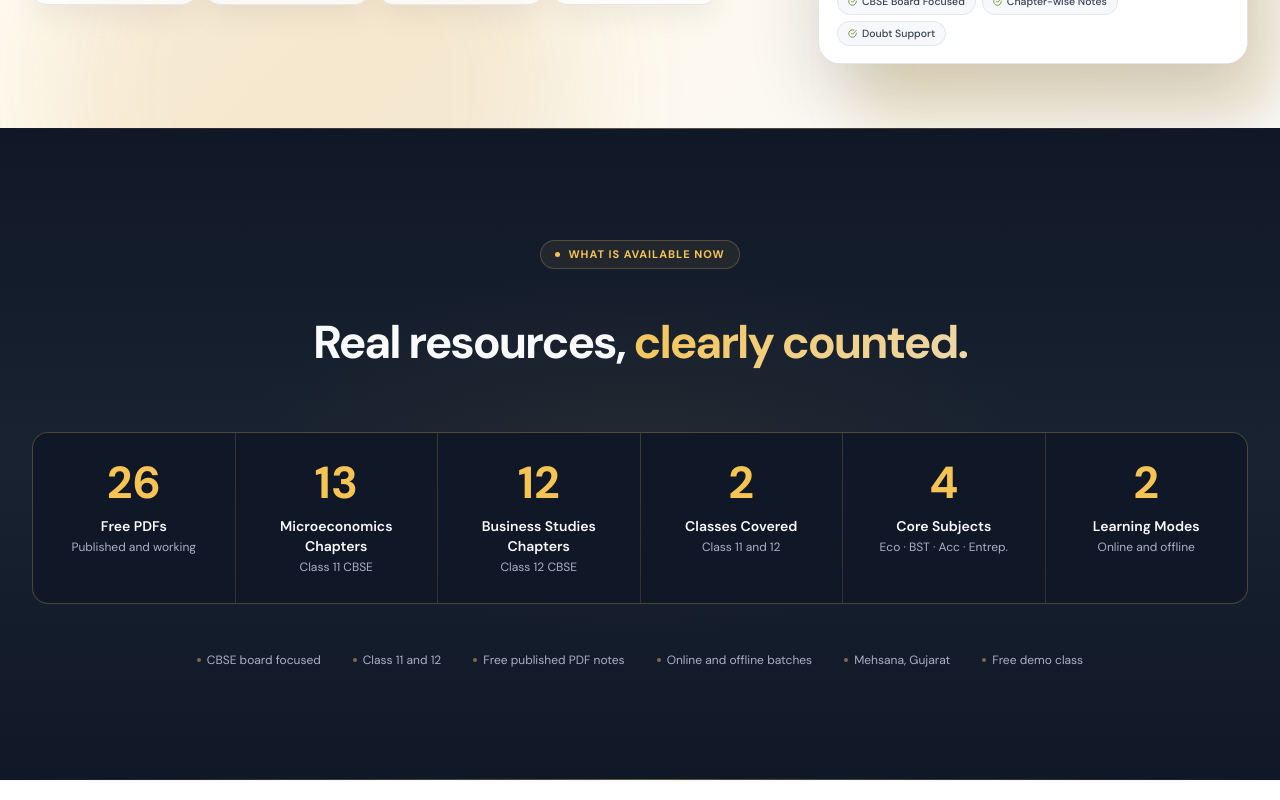
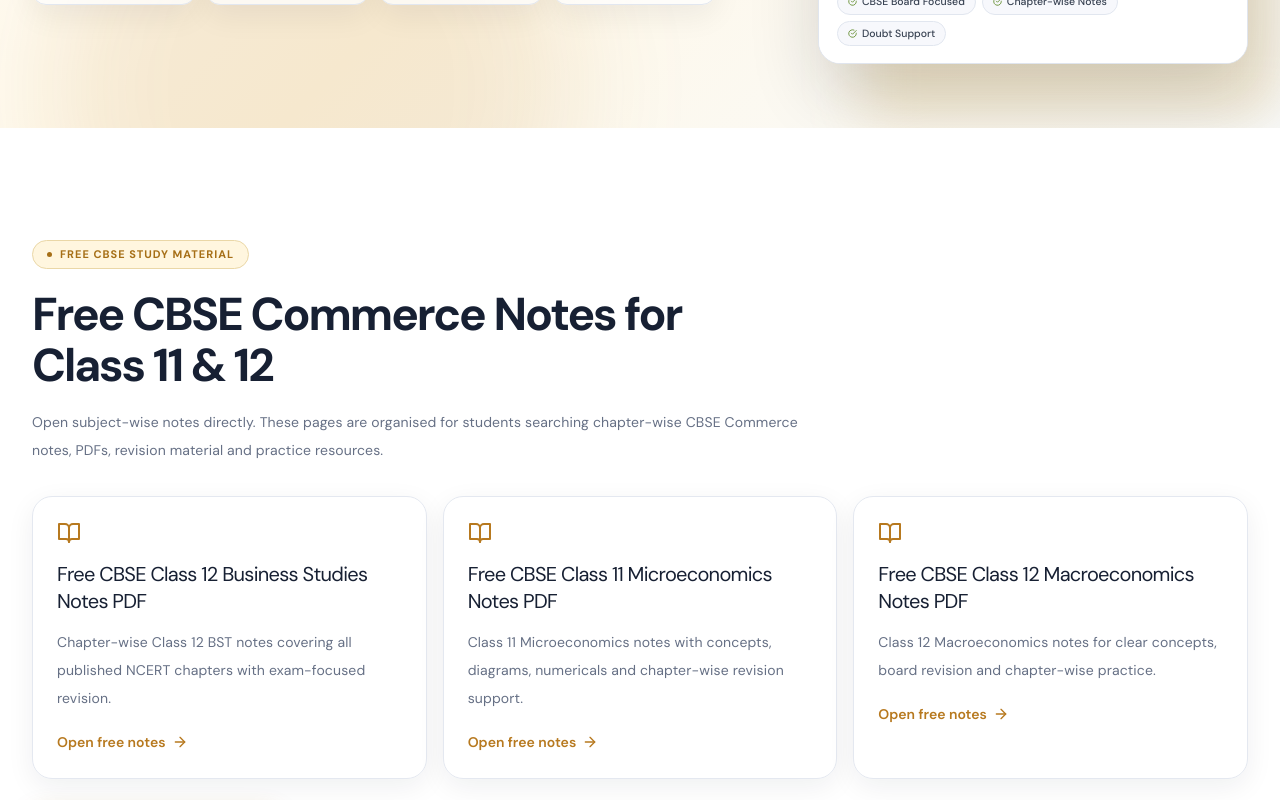
Before and after one commit to infosmitsircommerce-eng/smit-sir-commerce, a React (Vite) app: page / in a window 1280 px wide. Shown: the part 760-1560 px from the top of the page. Built offline with nearby package versions, Linux system fonts and the light colour scheme; no server answers; a web font is replaced by a local one.

Commit message:
Strengthen homepage SEO architecture

```diff
--- a/src/pages/Home.jsx
+++ b/src/pages/Home.jsx
@@ -1,5 +1,6 @@
 import SEO from '../components/ui/SEO';
 import HeroSection from '../components/home/HeroSection';
+import SeoDiscoveryLinks from '../components/home/SeoDiscoveryLinks';
 import StatsSection from '../components/home/StatsSection';
 import CoursesPreview from '../components/home/CoursesPreview';
 import AboutSection from '../components/home/AboutSection';
@@ -23,6 +24,7 @@ export default function Home() {
         name: 'Smit Sir Commerce',
         description: 'Free CBSE Commerce notes, chapter-wise study material, practice resources and Commerce coaching for Class 11 and 12 students.',
         inLanguage: 'en-IN',
+        publisher: { '@id': 'https://www.smitsircommerce.in/#organization' },
       },
       {
         '@type': 'EducationalOrganization',
@@ -30,8 +32,18 @@ export default function Home() {
         name: 'Smit Sir Commerce',
         url: 'https://www.smitsircommerce.in/',
         areaServed: ['India', 'Mehsana, Gujarat'],
-        educationalCredentialAwarded: 'Class 11 and Class 12 Commerce learning support',
-        description: 'Commerce learning platform offering free CBSE notes and study resources plus online and offline coaching.',
+        description: 'Commerce learning platform offering free CBSE notes and study resources plus online and offline coaching for Class 11 and 12.',
+        knowsAbout: ['CBSE Commerce', 'Economics', 'Business Studies', 'Microeconomics', 'Macroeconomics'],
+      },
+      {
+        '@type': 'WebPage',
+        '@id': 'https://www.smitsircommerce.in/#home',
+        url: 'https://www.smitsircommerce.in/',
+        name: 'Free CBSE Commerce Notes Class 11 & 12',
+        description: 'Free chapter-wise CBSE Commerce notes, PDFs, practice resources and exam preparation for Class 11 and 12 students.',
+        isPartOf: { '@id': 'https://www.smitsircommerce.in/#website' },
+        about: { '@id': 'https://www.smitsircommerce.in/#organization' },
+        inLanguage: 'en-IN',
       },
     ],
   };
@@ -40,11 +52,12 @@ export default function Home() {
     <>
       <SEO
         title="Free CBSE Commerce Notes Class 11 & 12"
-        description="Free CBSE Commerce notes for Class 11 and 12: chapter-wise Economics, Business Studies and Accountancy study material, practice resources, tests and Commerce coaching by Smit Sir."
+        description="Free CBSE Commerce notes for Class 11 and 12 with chapter-wise Economics and Business Studies PDFs, practice resources, tests and Commerce coaching by Smit Sir."
         path="/"
         structuredData={structuredData}
       />
       <HeroSection />
+      <SeoDiscoveryLinks />
       <StatsSection />
       <StudentJourney />
       <DailyPracticeCTA />
```
